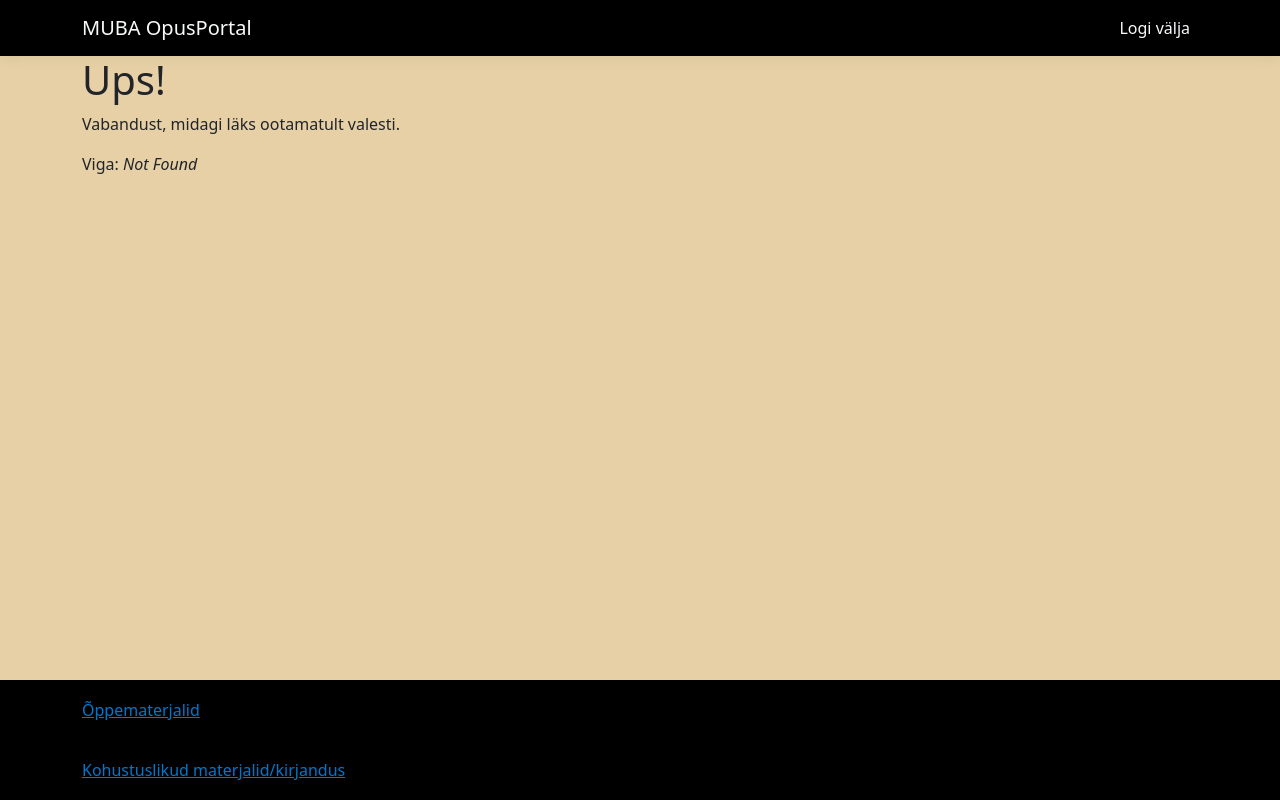
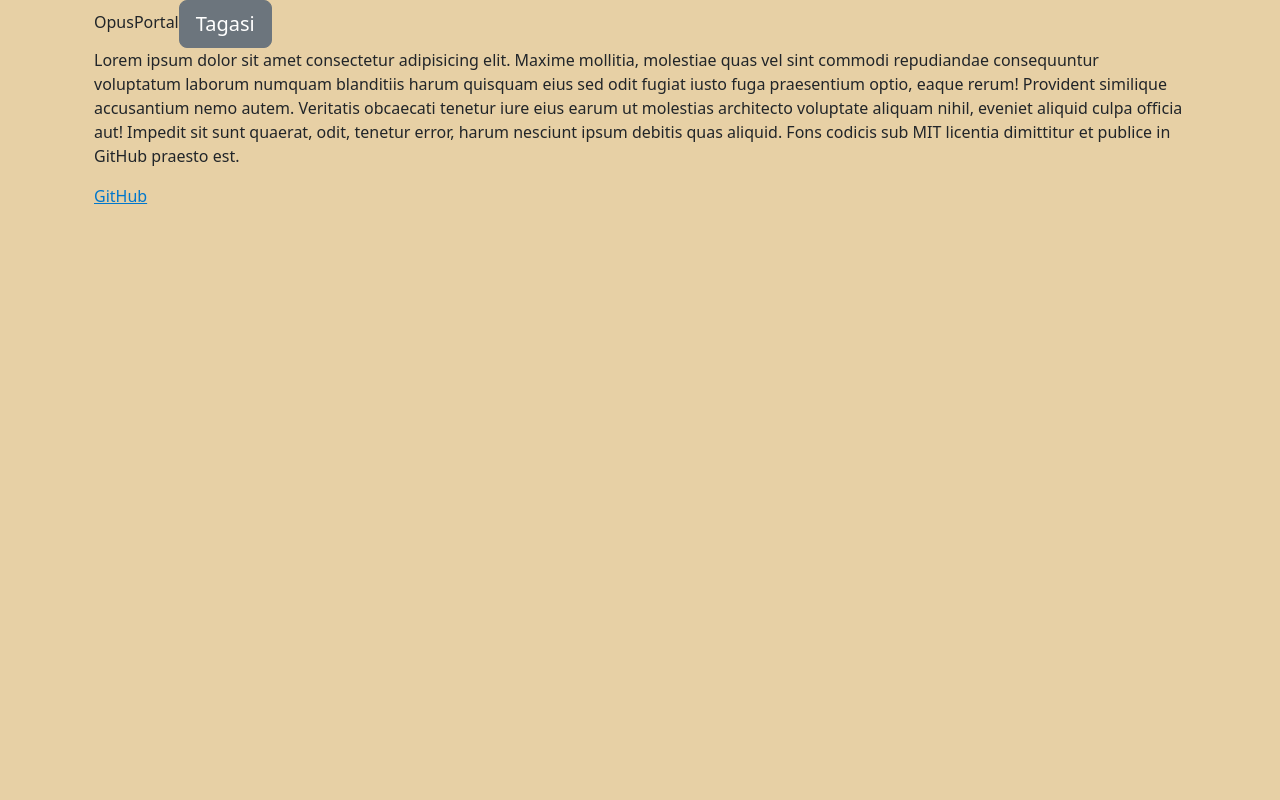
Before and after one commit to andreeuuetoa/opusportal-front-react, a React (Create React App) app: page /about in a window 1280 px wide. Before the commit this address had no page. Built offline with nearby package versions, Linux system fonts and the light colour scheme.

Commit message:
Sign-in view ok

```diff
--- a/src/index.tsx
+++ b/src/index.tsx
@@ -7,12 +7,12 @@ import './site.css';
 
 import React from 'react';
 import ReactDOM from 'react-dom/client';
-import { createBrowserRouter, RouterProvider } from 'react-router-dom';
-import { ErrorPage } from './routes/ErrorPage';
+import {createBrowserRouter, RouterProvider} from 'react-router-dom';
+import {ErrorPage} from './routes/ErrorPage';
 import {SignIn} from "./routes/identity/SignIn";
 import {Privacy} from "./routes/Privacy";
 import {Books} from "./routes/admin/library/Books";
-import { SignOut } from './routes/identity/SignOut';
+import {SignOut} from './routes/identity/SignOut';
 import {AdminDashboard} from "./routes/admin/AdminDashboard";
 import {BookForm} from "./routes/admin/library/BookForm";
 import {Dashboard} from "./routes/user/Dashboard";
@@ -20,22 +20,28 @@ import {Root} from "./routes/Root";
 import {Concerts} from "./routes/admin/concerts/Concerts";
 import {Competitions} from "./routes/admin/competitions/Competitions";
 import {Users} from "./routes/admin/users/Users";
+import {About} from "./routes/common/About";
 
 const router = createBrowserRouter([
     {
         path: "/",
-        element: <Root />,
-        errorElement: <ErrorPage />,
+        element: <Root/>,
+        errorElement: <ErrorPage/>,
         children: [
             {
                 path: "/logi-sisse",
-                element: <SignIn />,
-                errorElement: <ErrorPage />
+                element: <SignIn/>,
+                errorElement: <ErrorPage/>
             },
             {
                 path: "/logi-valja",
-                element: <SignOut />,
-                errorElement: <ErrorPage />
+                element: <SignOut/>,
+                errorElement: <ErrorPage/>
+            },
+            {
+                path: "/about",
+                element: <About/>,
+                errorElement: <ErrorPage/>
             },
             {
                 path: "/privacy/:id",
--- a/src/routes/Root.tsx
+++ b/src/routes/Root.tsx
@@ -16,7 +16,7 @@ export const Root = () => {
     let rootDiv =
         <div className="container">
             <main role="main" className="pb-3">
-                <Outlet />
+                <Outlet/>
             </main>
         </div>
 
@@ -26,14 +26,14 @@ export const Root = () => {
                 <Header/>
                 <div className="container">
                     <main role="main" className="pb-3">
-                        <Outlet />
+                        <Outlet/>
                     </main>
                 </div>
                 <Footer/>
             </>
-        if (JWTResponse === null) {
-            navigate("/logi-sisse");
-        }
+        // if (JWTResponse === null) {
+        //     navigate("/logi-sisse");
+        // }
     });
 
     return (
--- /dev/null
+++ b/src/routes/common/About.tsx
@@ -0,0 +1,26 @@
+import {Link} from "react-router-dom";
+
+export const About = () => {
+    return (
+        <div className="container">
+            <div>
+                OpusPortal
+                <Link to="/logi-sisse">
+                    <button className="btn btn-lg btn-secondary">Tagasi</button>
+                </Link>
+            </div>
+            <p>
+                Lorem ipsum dolor sit amet consectetur adipisicing elit. Maxime mollitia, molestiae quas vel sint
+                commodi repudiandae consequuntur voluptatum laborum numquam blanditiis harum quisquam eius sed odit
+                fugiat iusto fuga praesentium optio, eaque rerum!
+
+                Provident similique accusantium nemo autem. Veritatis obcaecati tenetur iure eius earum ut molestias
+                architecto voluptate aliquam nihil, eveniet aliquid culpa officia aut! Impedit sit sunt quaerat, odit,
+                tenetur error, harum nesciunt ipsum debitis quas aliquid.
+
+                Fons codicis sub MIT licentia dimittitur et publice in GitHub praesto est.
+            </p>
+            <a target="_blank" href="https://www.github.com/andreeuuetoa/opusportal-front-react">GitHub</a>
+        </div>
+    );
+}
--- a/src/routes/common/login/SignInFormView.tsx
+++ b/src/routes/common/login/SignInFormView.tsx
@@ -1,13 +1,19 @@
 import {ISignInProps} from "./ISignInProps";
 import {IdentityFormPart} from "../../../components/IdentityForm/IdentityFormPart";
+import {Link} from "react-router-dom";
+import React from "react";
 
 export const SignInFormView = (props: ISignInProps) => {
     const eventHandler = (e: React.ChangeEvent) => {props.handleChange(e.target as EventTarget & HTMLInputElement)};
 
     return (
-        <div className="container signin-form">
+        <div className="container sign-in-page">
+            <div className="sign-in-header">
+                <img src="assets/logo/logo-en-black.svg" alt="OpusPortal Estonian logo"/>
+                <br/>
+                <i>OpusPortal</i>
+            </div>
             <form id="loginForm" method="post" action="/Identity/Account/Login">
-                <h2>Log in.</h2>
                 <hr/>
 
                 <ul style={{'display': props.validationErrors.length === 0 ? 'none' : ''}}>
@@ -34,10 +40,14 @@ export const SignInFormView = (props: ISignInProps) => {
                 }} />
                 <button
                     onClick={(e) => props.onSubmit(e)}
-                    id="registerSubmit" className="w-100 btn btn-lg btn-primary">
+                    id="registerSubmit" className="btn btn-lg sign-in-btn">
                     Sign in
                 </button>
             </form>
+            <br/>
+                <Link to="/about">
+                    <button className="btn btn-lg about-btn">Teave</button>
+                </Link>
         </div>
     );
 }
--- a/src/routes/identity/SignIn.tsx
+++ b/src/routes/identity/SignIn.tsx
@@ -3,7 +3,7 @@ import {ISignInData} from "../../DTO/ISignInData";
 import {SignInFormView} from "../common/login/SignInFormView";
 import {JWTContext} from "../Root";
 import {IdentityService} from "../../services/IdentityService";
-import { useNavigate } from "react-router-dom";
+import {Link, useNavigate} from "react-router-dom";
 
 export const SignIn = () => {
     const navigate = useNavigate();
@@ -54,7 +54,9 @@ export const SignIn = () => {
     };
 
     return (
-        <SignInFormView values={values} handleChange={handleChange} onSubmit={onSubmit}
-                        validationErrors={validationErrors}/>
+        <div className="container">
+            <SignInFormView values={values} handleChange={handleChange} onSubmit={onSubmit}
+                            validationErrors={validationErrors}/>
+        </div>
     );
 }
--- a/src/site.css
+++ b/src/site.css
@@ -9,7 +9,7 @@ html {
 }
 
 .btn:focus, .btn:active:focus, .btn-link.nav-link:focus, .form-control:focus, .form-check-input:focus {
-    box-shadow: 0 0 0 0.1rem white, 0 0 0 0.25rem #258cfb;
+    box-shadow: 0 0 0 0.1rem white, 0 0 0 0.25rem;
 }
 
 html {
@@ -32,10 +32,21 @@ a {
     color: #0077cc;
 }
 
-.btn-primary {
+.sign-in-btn {
+    color: #000;
+    width: 50%;
+    border: 2px solid #ccb955;
+    --bs-btn-hover-border-color: #988b3e;
+}
+
+.about-btn {
     color: #fff;
-    background-color: #1b6ec2;
-    border-color: #1861ac;
+    width: 50%;
+    border: 2px solid #ccb955;
+    background-color: #ccb955;
+    --bs-btn-hover-border-color: #988b3e;
+    --bs-btn-hover-bg: #ccb955;
+    --bs-btn-hover-color: #ffffff;
 }
 
 .nav-pills .nav-link.active, .nav-pills .show > .nav-link {
@@ -72,7 +83,12 @@ button.accept-policy {
     display: block;
 }
 
-.signin-form {
+.sign-in-header {
+    text-align: center;
+    font-size: 35px;
+}
+
+.sign-in-page {
     max-width: 500px;
     top: 50%;
     left: 50%;
```
Also changed, not shown: 1 other file (tests, documents, lock files or other folders).
